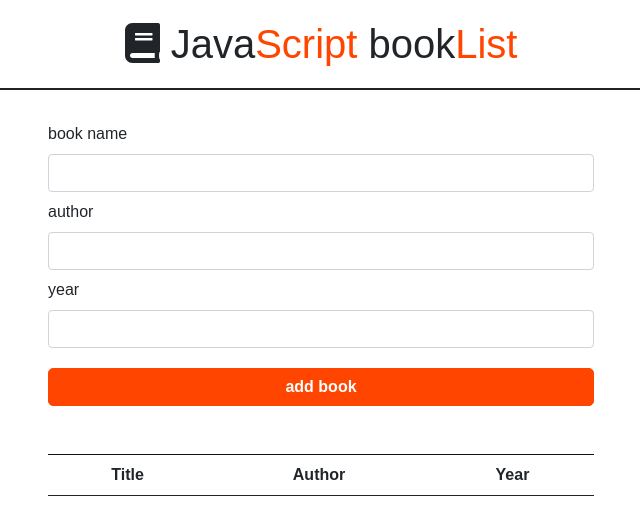
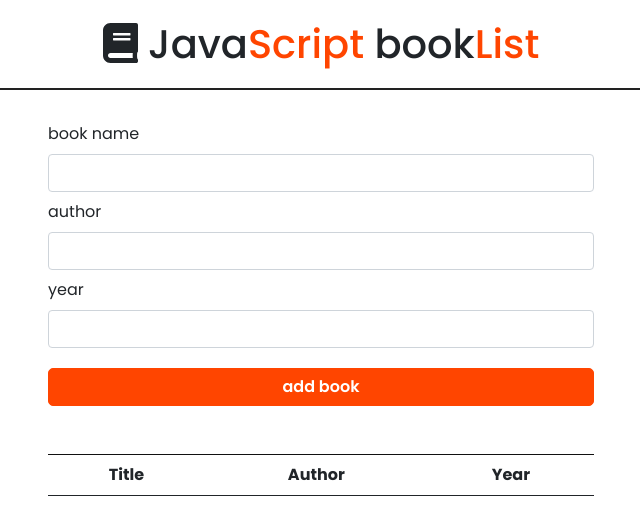
Before and after one commit to mahadia-islam/booklistappwithJS, a plain HTML site: page index.html in a window 1280 px wide. Shown: the whole page, without its empty margins (319-959 px from the left). Drawn offline with nearby package versions, Linux system fonts and the light colour scheme.

Commit message:
make it better

```diff
--- a/assets/style.scss
+++ b/assets/style.scss
@@ -1,7 +1,9 @@
+@import url('https://fonts.googleapis.com/css2?family=Poppins:wght@100;200;300;400;500;600;700;800;900&display=swap');
+
 *{
     margin:0;
     padding:0;
-    font-family:'Nunito',sans-serif;
+    font-family:'Poppins',sans-serif;
 }
 
 .book-section{
```
Also changed, not shown: assets/style.css, 1 other file.
